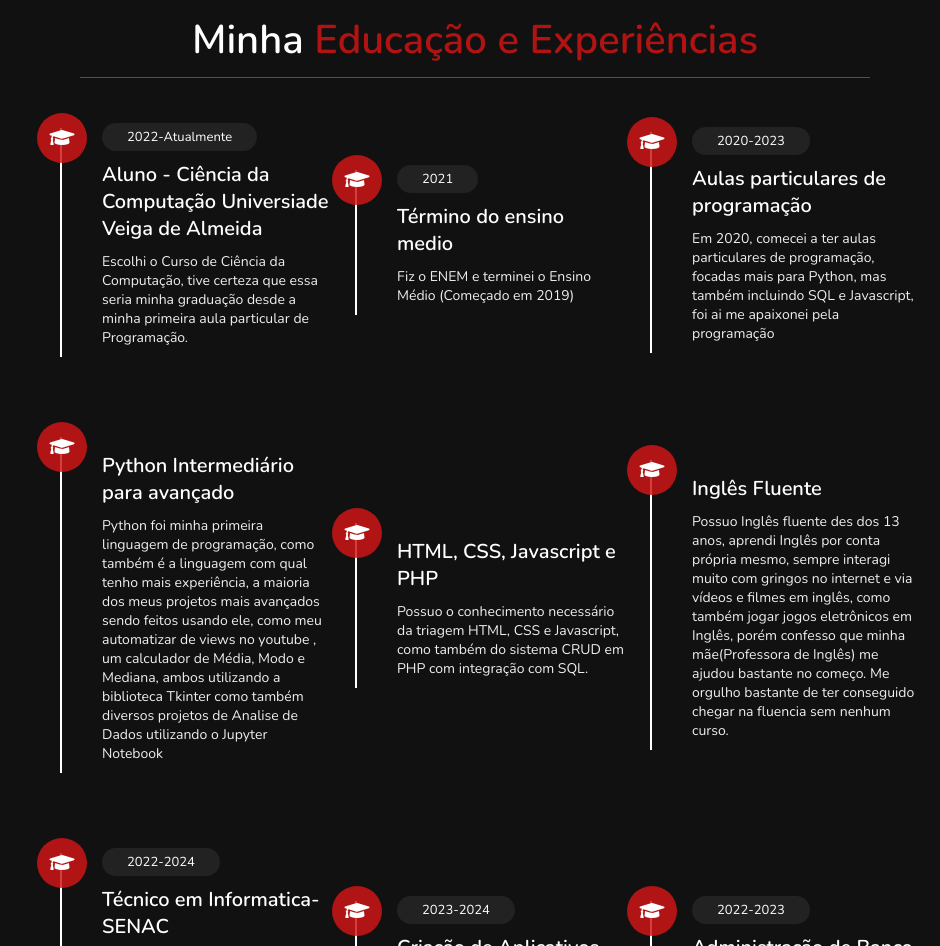
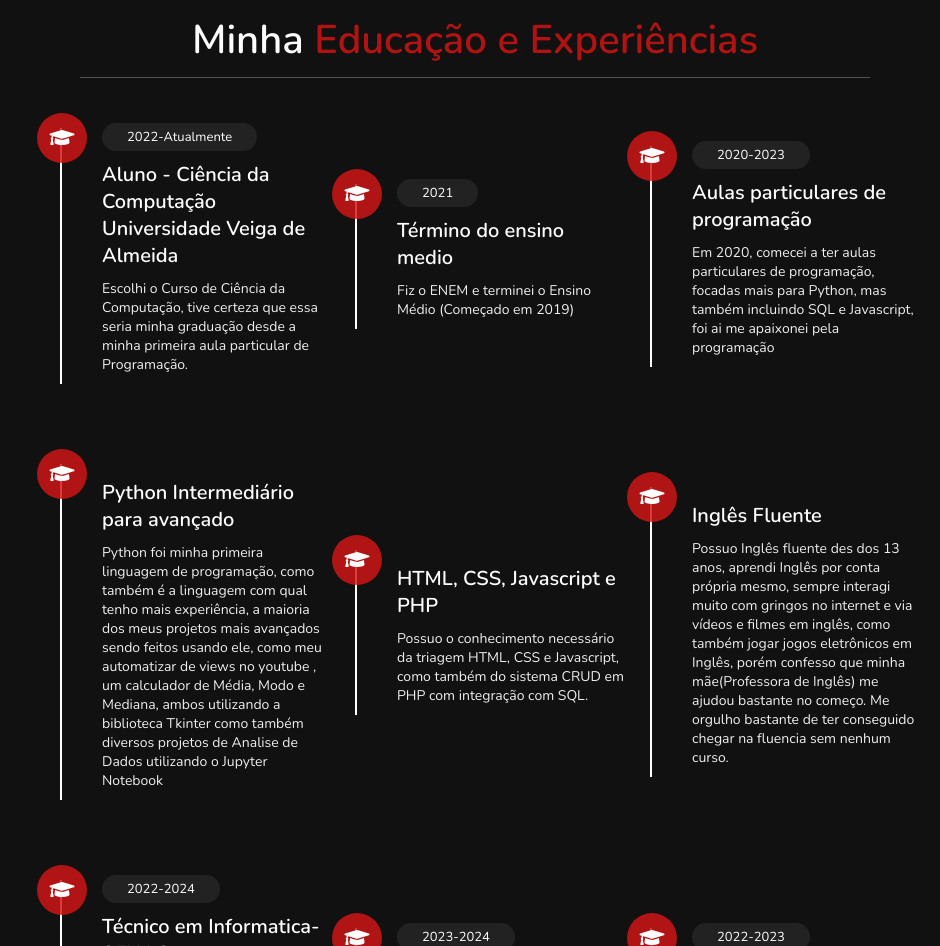
Before and after one commit to Vatsu04/Site_Pessoal_Gustavo, a plain HTML site: page index.html in a window 1280 px wide. Shown: the part 888-1834 px from the top of the page, without its empty margins (340-1280 px from the left). Drawn offline with nearby package versions, Linux system fonts and the light colour scheme.

Commit message:
Update index.html

```diff
--- a/index.html
+++ b/index.html
@@ -124,8 +124,9 @@
         <div class="box-container">
             <div class="box">
                 <i class="fas fa-graduation-cap"></i>
-                <span>2022-Atualmente</span>
-                <h3>Aluno - Ciência da Computação Universiade Veiga de Almeida</h3>
+                <span lang="pt">2022-Atualmente</span>
+                <span lang="en">2022-Present time</span>
+                <h3 lang ="pt ">Aluno - Ciência da Computação Universidade Veiga de Almeida</h3>
                 <p lang="pt">Escolhi o Curso de Ciência da Computação, tive certeza que essa seria minha graduação desde a minha primeira aula particular de Programação.</p>
 
 
```
